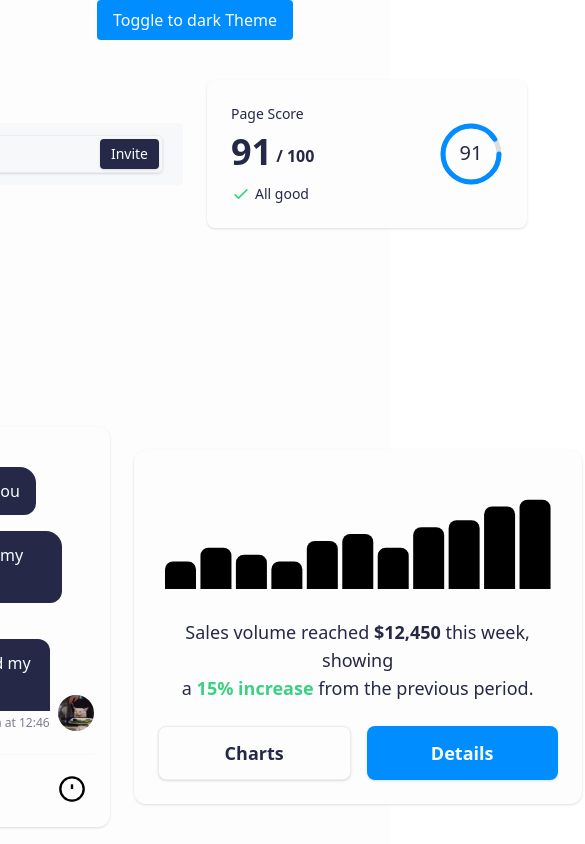
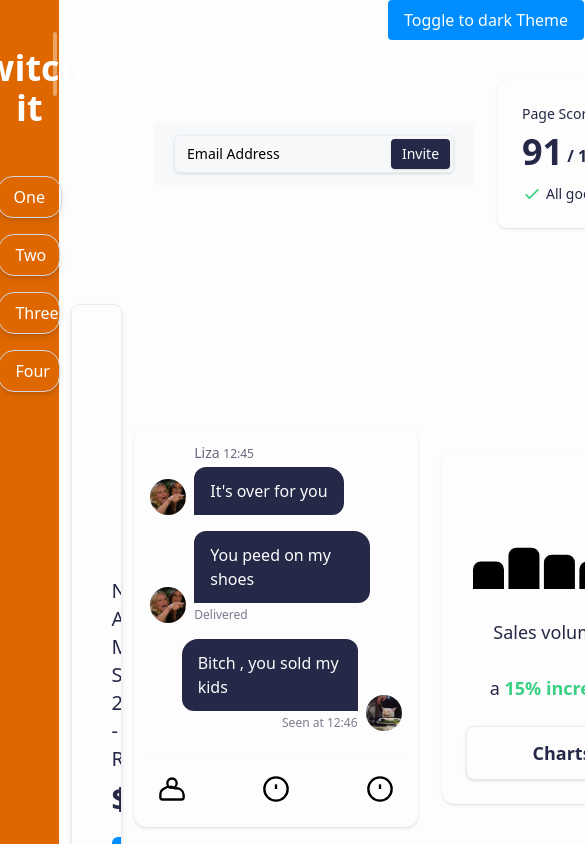
Before and after one commit to saarang2003/Switch-it, a Next.js app: page / in a window 390 px wide. Shown: the top 844 px of the page, 585 px wide, since content can reach past the window. Built offline with nearby package versions, Linux system fonts and the light colour scheme; grey boxes are pictures that could not be loaded.

Commit message:
completed resizable sidebar functionality

```diff
--- /dev/null
+++ b/app/_component/Sidebar.tsx
@@ -0,0 +1,58 @@
+"use client";
+
+import React, { useRef, useState, useCallback, useEffect } from "react";
+
+const MIN_WIDTH_PERCENT = 15;
+const MAX_WIDTH_PERCENT = 30;
+const DEFAULT_WIDTH_PERCENT = 20;
+
+const ResizableSidebar: React.FC<{ children: React.ReactNode }> = ({ children }) => {
+  const sidebarRef = useRef<HTMLDivElement>(null);
+  const [isResizing, setIsResizing] = useState(false);
+  const [widthPercent, setWidthPercent] = useState(DEFAULT_WIDTH_PERCENT);
+
+  const startResizing = useCallback(() => setIsResizing(true), []);
+  const stopResizing = useCallback(() => setIsResizing(false), []);
+
+  const resize = useCallback(
+    (e: MouseEvent) => {
+      if (!isResizing || !sidebarRef.current) return;
+      const totalWidth = window.innerWidth;
+      let newPercent = (e.clientX / totalWidth) * 100;
+      newPercent = Math.max(MIN_WIDTH_PERCENT, Math.min(MAX_WIDTH_PERCENT, newPercent));
+      setWidthPercent(newPercent);
+    },
+    [isResizing]
+  );
+
+  useEffect(() => {
+    if (isResizing) {
+      window.addEventListener("mousemove", resize);
+      window.addEventListener("mouseup", stopResizing);
+      return () => {
+        window.removeEventListener("mousemove", resize);
+        window.removeEventListener("mouseup", stopResizing);
+      };
+    }
+  }, [isResizing, resize, stopResizing]);
+
+  return (
+    <div
+      ref={sidebarRef}
+      className="relative h-auto bg-accent text-white flex flex-col justify-start items-center"
+      style={{ width: `${widthPercent}%`, minWidth: `${MIN_WIDTH_PERCENT}%`, maxWidth: `${MAX_WIDTH_PERCENT}%`, transition: isResizing ? "none" : "width 0.2s" }}
+    >
+      {children}
+      {/* Resizer handle */}
+      <div
+        className="absolute top-0 right-0 h-full w-2 cursor-ew-resize z-10"
+        onMouseDown={startResizing}
+        style={{ userSelect: "none" }}
+      >
+        <div className="w-1 h-16 bg-white/40 rounded-full mx-auto mt-8" />
+      </div>
+    </div>
+  );
+};
+
+export default ResizableSidebar;
--- a/app/page.tsx
+++ b/app/page.tsx
@@ -8,12 +8,24 @@ import Order from "./_component/Order";
 import Price from "./_component/Price";
 import ProductCard from "./_component/ProductCard";
 import RatingCard from "./_component/RatingCard";
+import ResizableSidebar from "./_component/Sidebar";
 import Tabs from "./_component/Tabs";
 import ThemeSwitcher from "./_component/ThemeSwitcher";
 import Wrapper from "./_component/Wrapper";
 
 export default function Home() {
   return (
+    <div className="flex">
+       <ResizableSidebar>
+        <h1 className="text-center py-12 text-4xl font-extrabold">Switch-it</h1>
+        <div className="flex flex-col min-w-[80%] items-center justify-center space-y-4">
+          <button className="min-w-[80%] px-4 py-2 border rounded-2xl shadow-md hover:shadow-2xl hover:bg-amber-900 cursor-pointer border-gray-300">One</button>
+          <button className="w-[80%] px-4 py-2 border rounded-2xl shadow-md hover:shadow-2xl hover:bg-amber-900 cursor-pointer border-gray-300">Two</button>
+          <button className="w-[80%] px-4 py-2 border rounded-2xl shadow-md hover:shadow-2xl hover:bg-amber-900 cursor-pointer border-gray-300">Three</button>
+          <button className="w-[80%] px-4 py-2 border rounded-2xl shadow-md hover:shadow-2xl hover:bg-amber-900 cursor-pointer border-gray-300">Four</button>
+        </div>
+      </ResizableSidebar>
+
     <Container>
       <ThemeSwitcher />
       <Wrapper>
@@ -48,5 +60,6 @@ export default function Home() {
         </Wrapper>
       </Wrapper>
     </Container>
+    </div>
   );
 }
```
